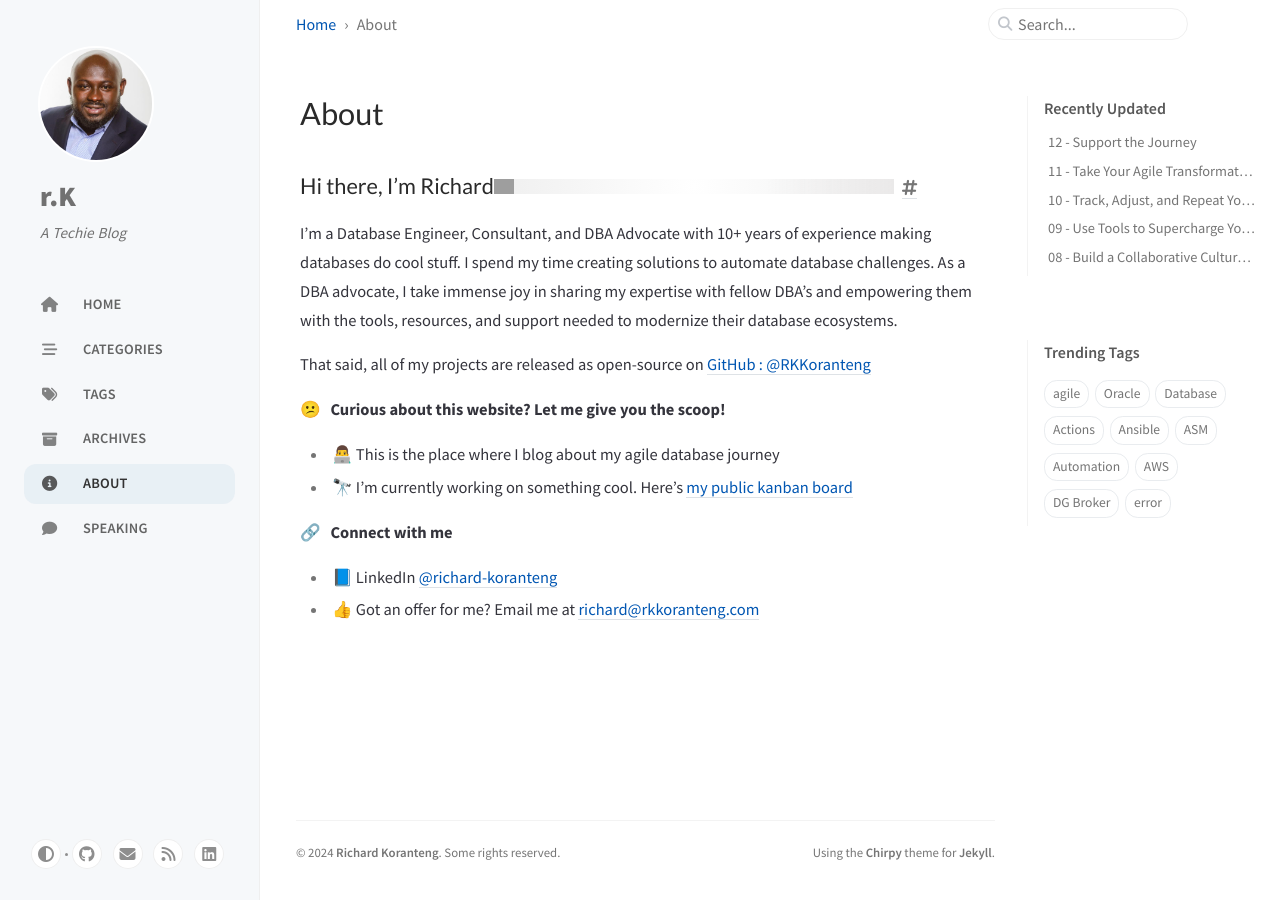
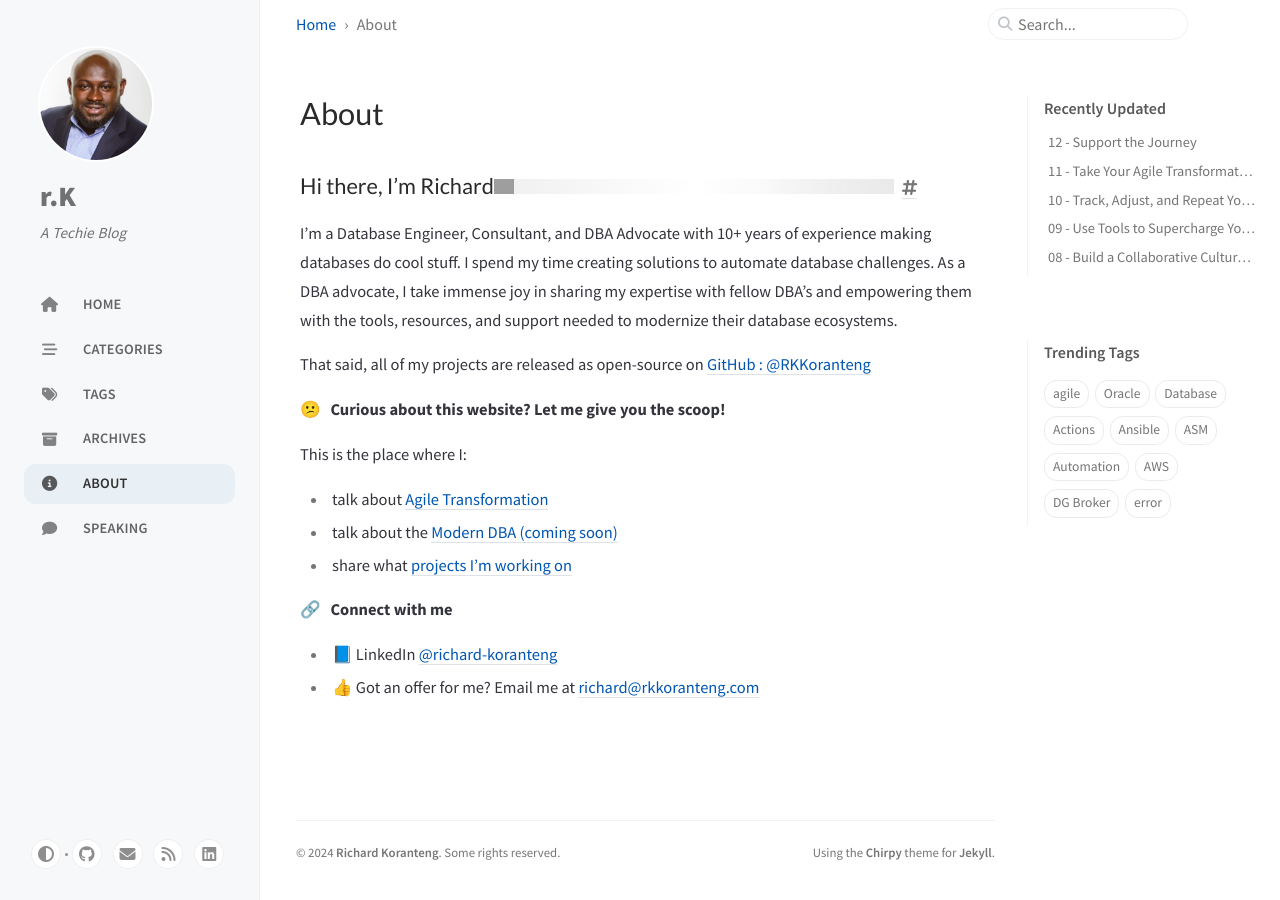
Before and after one commit to RKKoranteng/blog, a Jekyll site: the page built from _tabs/about.md, in a window 1280 px wide. Built offline with Jekyll 4.4.1, drawn with Linux system fonts in a browser that asks for light colours; cached includes are drawn as plain includes; grey boxes are pictures that could not be loaded.

Commit message:
add Agile Transformation link

```diff
--- a/_tabs/about.md
+++ b/_tabs/about.md
@@ -12,8 +12,12 @@ That said, all of my projects are released as open-source on [GitHub : @RKKorant
 <br />
 
 😕 &nbsp; **Curious about this website? Let me give you the scoop!**
-* 👨‍💻  This is the place where I blog about my agile database journey
-* 🔭  I’m currently working on something cool. Here's [my public kanban board](https://github.com/users/RKKoranteng/projects/23)
+
+This is the place where I:
+
+* talk about [Agile Transformation](https://rkkoranteng.com/categories/agile-transformation/)
+* talk about the [Modern DBA (coming soon)](#)
+* share what [projects I'm working on](https://github.com/users/RKKoranteng/projects/23)
 
 🔗 &nbsp; **Connect with me**
 * 📘 LinkedIn <a href="https://www.linkedin.com/in/richard-koranteng" target="blank">@richard-koranteng</a>
```
